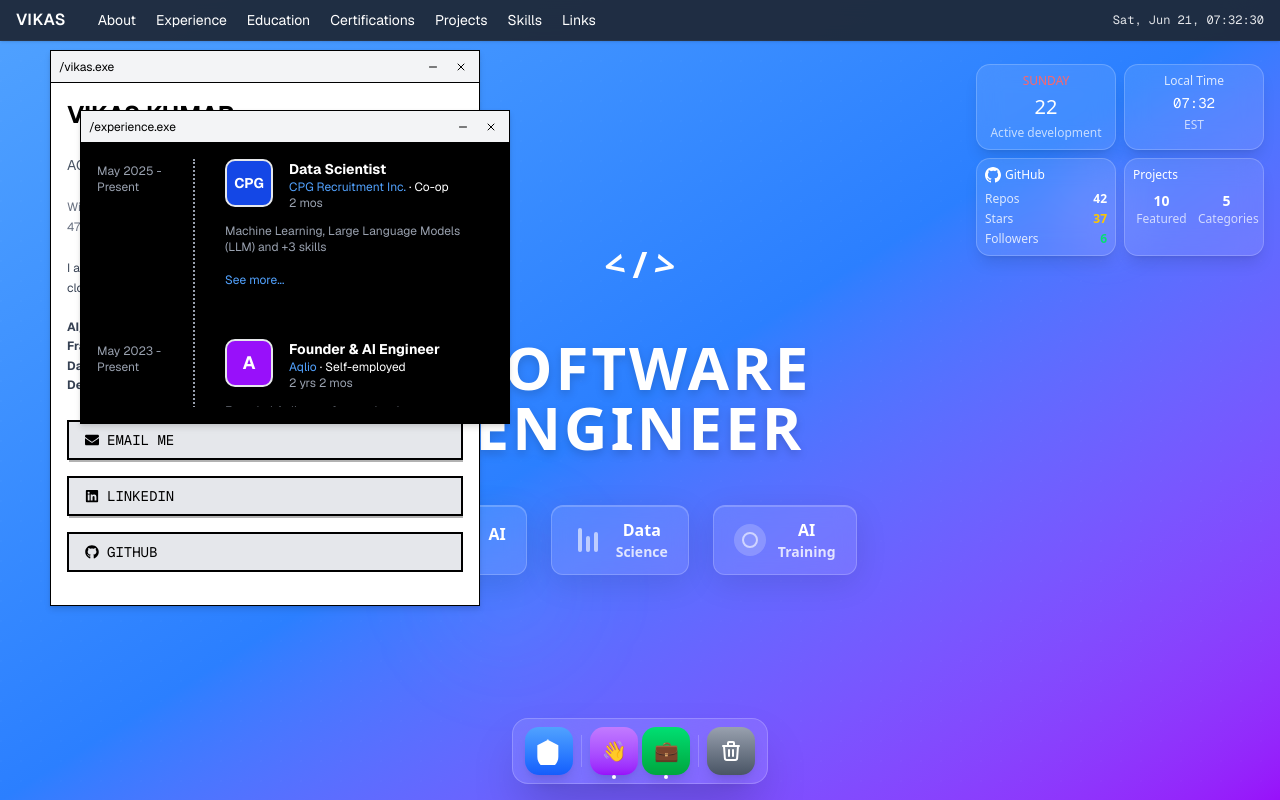
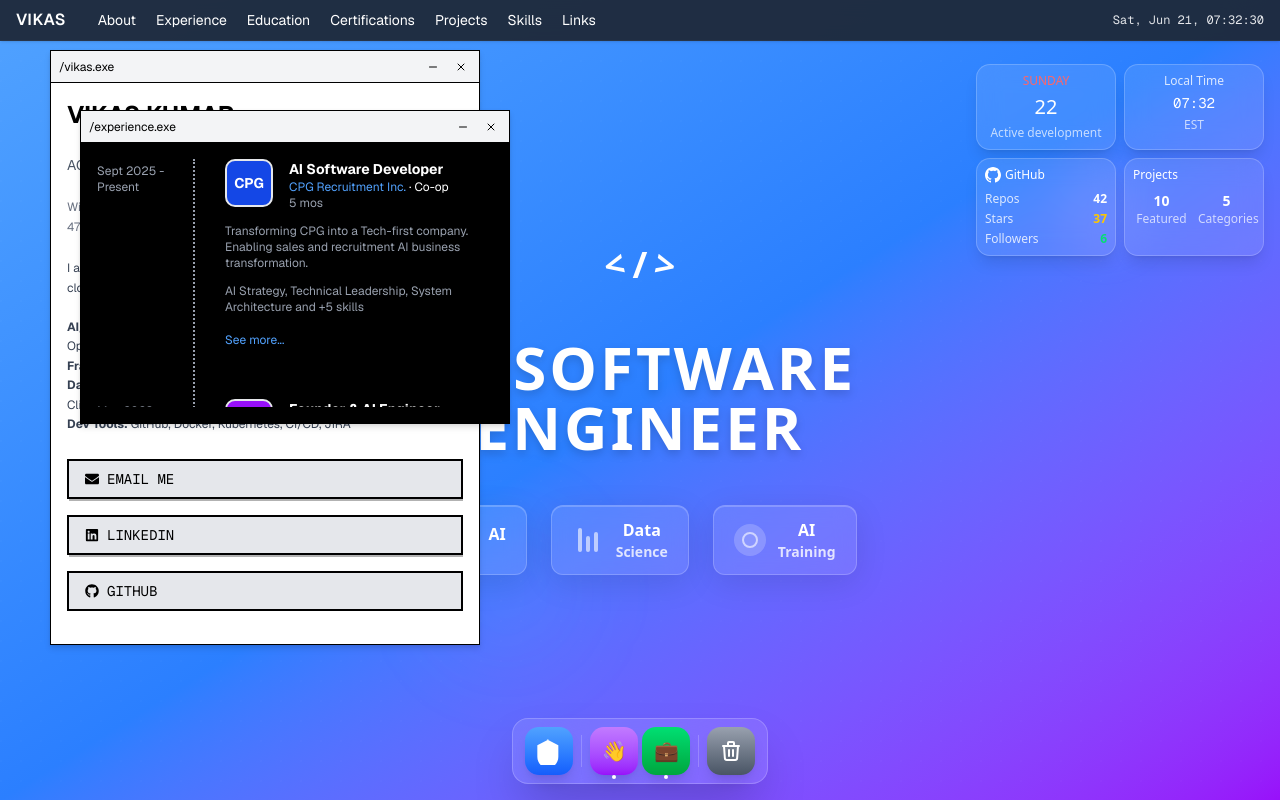
Before and after one commit to vikasdimaniya/portfolio, a Next.js app: page / in a window 1280 px wide. Both pictures are taken after a click on the button "Experience". Built offline with nearby package versions, Linux system fonts and the light colour scheme.

Commit message:
Update portfolio content to reflect a focus on AI Software Engineering. Modify metadata, main title, and experience descriptions. Add new certifications related to AI and enhance skills section with additional technologies. Update contact email for consistency across components.

```diff
--- a/app/layout.tsx
+++ b/app/layout.tsx
@@ -13,8 +13,8 @@
 });
 
 export const metadata: Metadata = {
-  title: "Vikas Kumar - Portfolio",
-  description: "Software Engineer & AI Enthusiast",
+  title: "Vikas Kumar - AI Software Engineer",
+  description: "AI Software Engineer",
 };
 
 export default function RootLayout({
--- a/app/page.tsx
+++ b/app/page.tsx
@@ -242,7 +242,7 @@
 
           {/* Main title */}
           <h1 className="text-6xl font-bold text-white mb-12 tracking-wider drop-shadow-lg">
-            SOFTWARE<br/>ENGINEER
+            AI SOFTWARE<br/>ENGINEER
           </h1>
 
           {/* Skill badges */}
--- a/components/Certifications.tsx
+++ b/components/Certifications.tsx
@@ -16,12 +16,65 @@
         <div className="space-y-6">
           <div className="text-center mb-6">
             <h2 className="text-lg font-bold text-gray-800">Professional Certifications</h2>
-            <p className="text-xs text-gray-600">15+ certifications across AI, ML, programming, and leadership</p>
+            <p className="text-xs text-gray-600">18+ certifications across AI, ML, programming, and leadership</p>
           </div>
 
           {/* LinkedIn Learning Certifications */}
           <div className="space-y-4">
             <h3 className="text-sm font-bold text-blue-600 border-b border-blue-200 pb-2">📚 LinkedIn Learning</h3>
+
+            {/* LangGraph Essentials */}
+            <div className="border-l-4 border-purple-500 pl-4 space-y-2">
+              <div className="flex items-start gap-3">
+                <div className="w-8 h-8 bg-purple-600 rounded flex items-center justify-center text-white font-bold text-xs">
+                  🔗
+                </div>
+                <div>
+                  <h4 className="text-xs font-bold">
+                    <span className="text-purple-600">LangGraph Essentials</span>
+                  </h4>
+                  <p className="text-xs text-gray-500">LangChain</p>
+                  <p className="text-xs text-gray-500">Issued Jan 2026</p>
+                  <p className="text-xs text-gray-600"><strong>Credential ID:</strong> dp1rzhlilo</p>
+                  <p className="text-xs text-gray-600"><strong>Skills:</strong> LangGraph</p>
+                </div>
+              </div>
+            </div>
+
+            {/* LangChain Essentials */}
+            <div className="border-l-4 border-purple-500 pl-4 space-y-2">
+              <div className="flex items-start gap-3">
+                <div className="w-8 h-8 bg-purple-600 rounded flex items-center justify-center text-white font-bold text-xs">
+                  🔗
+                </div>
+                <div>
+                  <h4 className="text-xs font-bold">
+                    <span className="text-purple-600">LangChain Essentials</span>
+                  </h4>
+                  <p className="text-xs text-gray-500">LangChain</p>
+                  <p className="text-xs text-gray-500">Issued Dec 2025</p>
+                  <p className="text-xs text-gray-600"><strong>Credential ID:</strong> twbhbmwqv8</p>
+                  <p className="text-xs text-gray-600"><strong>Skills:</strong> LangChain</p>
+                </div>
+              </div>
+            </div>
+
+            {/* Build AI Agents and Automate Workflows with n8n */}
+            <div className="border-l-4 border-blue-500 pl-4 space-y-2">
+              <div className="flex items-start gap-3">
+                <div className="w-8 h-8 bg-blue-600 rounded flex items-center justify-center text-white font-bold text-xs">
+                  LI
+                </div>
+                <div>
+                  <h4 className="text-xs font-bold">
+                    <span className="text-blue-600">Build AI Agents and Automate Workflows with n8n</span>
+                  </h4>
+                  <p className="text-xs text-gray-500">LinkedIn</p>
+                  <p className="text-xs text-gray-500">Issued Aug 2025</p>
+                  <p className="text-xs text-gray-600"><strong>Skills:</strong> AI Productivity</p>
+                </div>
+              </div>
+            </div>
 
             {/* Agentic AI Certification */}
             <div className="border-l-4 border-blue-500 pl-4 space-y-2">
--- a/components/Experience.tsx
+++ b/components/Experience.tsx
@@ -55,16 +55,16 @@
                 {/* Timeline */}
                 <div className="absolute left-24 top-0 bottom-0 border-l-2 border-dotted border-gray-400"></div>
 
-                {/* CPG Recruitment Inc. - Data Scientist */}
+                {/* CPG Recruitment Inc. - AI Software Developer */}
                 <div className="relative flex gap-8">
-                  <div className="w-24 text-xs text-gray-400 pt-1">May 2025 - Present</div>
+                  <div className="w-24 text-xs text-gray-400 pt-1">Sept 2025 - Present</div>
                   <div className="flex-1 space-y-3">
                     <div className="flex gap-4 items-start">
                       <div className="w-12 h-12 bg-blue-700 rounded-lg border-2 border-gray-200 flex items-center justify-center text-white font-bold text-sm">
                         CPG
                       </div>
                       <div>
-                        <h3 className="text-sm font-bold">Data Scientist</h3>
+                        <h3 className="text-sm font-bold">AI Software Developer</h3>
                         <p className="text-xs">
                           <a
                             href="https://www.cpgincorporated.com/"
@@ -75,11 +75,14 @@
                             CPG Recruitment Inc.
                           </a> · Co-op
                         </p>
-                        <p className="text-xs text-gray-400">2 mos</p>
+                        <p className="text-xs text-gray-400">5 mos</p>
                       </div>
                     </div>
                     <p className="text-xs text-gray-400">
-                      Machine Learning, Large Language Models (LLM) and +3 skills
+                      Transforming CPG into a Tech-first company. Enabling sales and recruitment AI business transformation.
+                    </p>
+                    <p className="text-xs text-gray-400">
+                      AI Strategy, Technical Leadership, System Architecture and +5 skills
                     </p>
                     <button onClick={() => toggleDetails("cpg")} className="text-xs text-blue-400 hover:underline">
                       See more...
@@ -245,17 +248,26 @@
           >
             <div className="space-y-4">
               <div>
-                <h3 className="text-sm font-bold">Data Scientist</h3>
+                <h3 className="text-sm font-bold">AI Software Developer</h3>
                 <p className="text-xs text-gray-400">CPG Recruitment Inc. · Co-op</p>
-                <p className="text-xs text-gray-400">May 2025 - Present · 2 mos</p>
+                <p className="text-xs text-gray-400">Sept 2025 - Present · 5 mos</p>
                 <p className="text-xs italic text-gray-400">
-                  Skills: Machine Learning, Large Language Models (LLM)
+                  Skills: AI Strategy, Technical Leadership, System Architecture, Cloud Infrastructure, Team Management
                 </p>
               </div>
+              <p className="text-xs text-gray-400 italic">
+                Transforming CPG into a Tech-first company. Enabling sales and recruitment AI business transformation.
+              </p>
               <ul className="list-disc pl-5 text-xs space-y-2 text-gray-200">
-                <li>Working on advanced machine learning projects and LLM implementations</li>
-                <li>Developing AI-powered solutions for recruitment and talent acquisition</li>
-                <li>Applying data science techniques to improve hiring processes</li>
+                <li>Leading the technical vision and strategy to transform CPG into a technology-driven organization</li>
+                <li>Enabling AI-driven business transformation across sales and recruitment operations</li>
+                <li>Architecting and implementing scalable AI-powered systems for recruitment and talent acquisition</li>
+                <li>Establishing technology roadmap and driving innovation initiatives across the organization</li>
+                <li>Evaluating and integrating cutting-edge technologies including LLMs, machine learning, and automation tools</li>
+                <li>Designing enterprise-grade system architecture with focus on security, scalability, and performance</li>
+                <li>Managing cloud infrastructure and DevOps practices to ensure reliable and efficient operations</li>
+                <li>Collaborating with executive leadership to align technology initiatives with business objectives</li>
+                <li>Implementing data-driven decision-making processes and analytics frameworks</li>
               </ul>
             </div>
           </DetailWindow>
--- a/components/Hero.tsx
+++ b/components/Hero.tsx
@@ -31,13 +31,13 @@
         <div className="text-xs text-gray-700 leading-relaxed">
           <p>I am skilled in Python, Node.js, MongoDB, JS, Java, System design, cloud, and figuring out technology.</p>
           <br />
-          <p><strong>AI/ML:</strong> PyTorch, Scikit-learn, LLMs, OpenCV</p>
+          <p><strong>AI/ML:</strong> PyTorch, Scikit-learn, LLMs, LangChain, LangGraph, LangSmith, OpenCV</p>
           <p><strong>Frameworks:</strong> Python (DJANGO, FASTAPI), Node.js (Express, Fastify)</p>
-          <p><strong>Databases:</strong> MongoDB, PostgreSQL, MYSQL, MS-SQL</p>
+          <p><strong>Databases:</strong> MongoDB, PostgreSQL, Pinecone, MYSQL, MS-SQL, ClickHouse</p>
           <p><strong>Dev Tools:</strong> GitHub, Docker, Kubernetes, CI/CD, JIRA</p>
         </div>
         <div className="grid gap-4">
-          <a href="mailto:kumar3s@uwindsor.ca" className="pixel-button flex items-center gap-2">
+          <a href="mailto:vikaskumar6399@gmail.com" className="pixel-button flex items-center gap-2">
             <FaEnvelope /> EMAIL ME
           </a>
           <a
--- a/components/Links.tsx
+++ b/components/Links.tsx
@@ -36,7 +36,7 @@
             <span>LinkedIn</span>
           </a>
           <a
-            href="mailto:kumar3s@uwindsor.ca"
+            href="mailto:vikaskumar6399@gmail.com"
             className="flex items-center space-x-2 text-blue-400 hover:text-blue-300"
           >
             <FaEnvelope />
--- a/components/Menu.tsx
+++ b/components/Menu.tsx
@@ -22,7 +22,7 @@
       icon: <User className="w-4 h-4" />,
       content: (
         <div className="space-y-4">
-          <h2 className="text-lg">Software Engineer | AI Enthusiast</h2>
+          <h2 className="text-lg">AI Software Engineer</h2>
           <p>Available for 4 or 8 month internship starting in May 2025.</p>
         </div>
       ),
```
